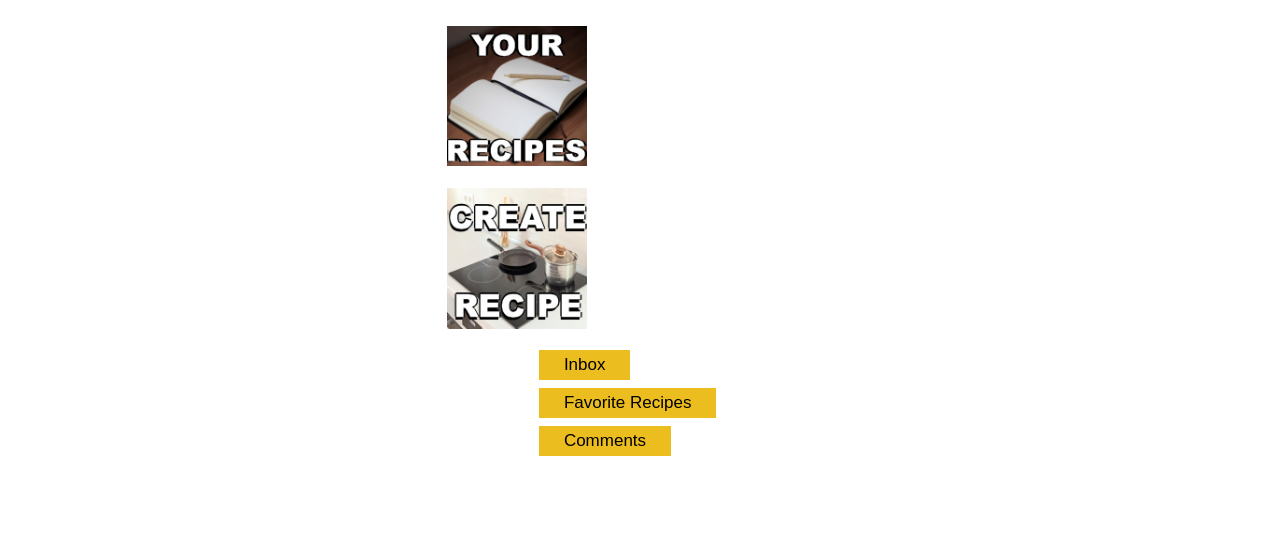
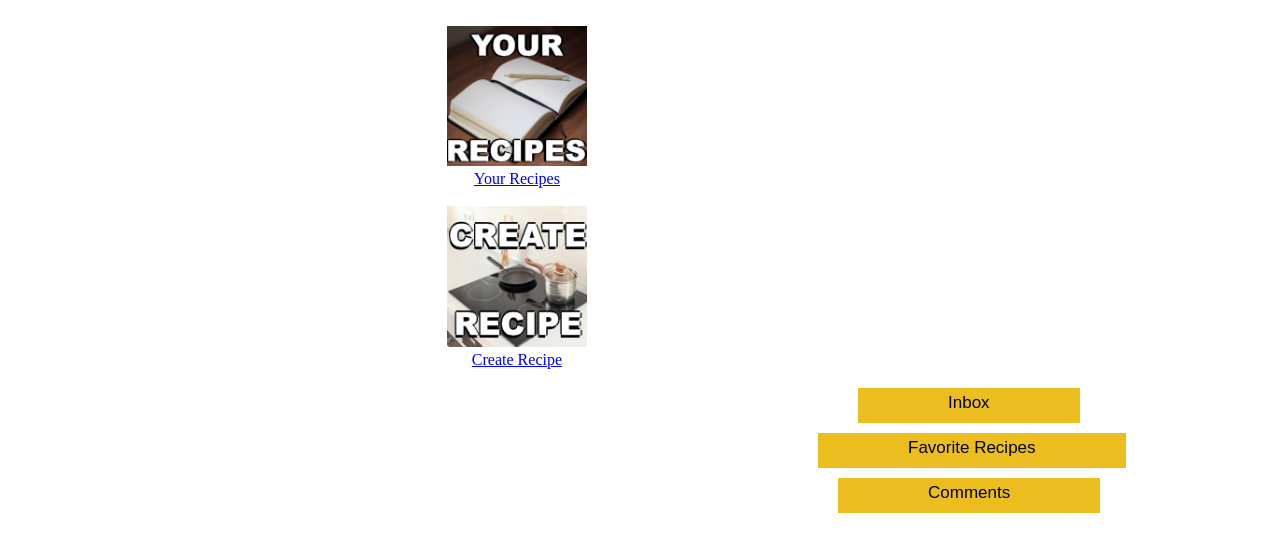
Before and after one commit to RGarcia35/The-SF-State-Official-Cookbook-Group-3, a website: page public/html/index.html in a window 1280 px wide. Shown: the part 201-752 px from the top of the page. Drawn offline with Linux system fonts and the light colour scheme.

Commit message:
index page fixed slightly, post review page added

```diff
--- a/public/css/style.css
+++ b/public/css/style.css
@@ -136,14 +136,14 @@ img:hover{
 }
 
 .container2 button{
-  margin-top: 8px;
-  margin: 8px 12% 0 42%;
+
+  margin: 10px 0px 0px 850px;
   background: #ecbd1f;
   font-size: 17px;
   border: none;
   cursor: pointer;
   color: black;
-  padding: 5px 25px;
+  padding: 5px 90px 10px 90px;
 }
 
 .container2 button:hover {
@@ -161,7 +161,39 @@ img:hover{
   color: black;
   padding: 5px 25px;
 }
+.container3 button:hover {
+  background: #ffdf77;
+}
 
+.container4 button{
+
+  margin: 10px 0px 0px 810px;
+  background: #ecbd1f;
+  font-size: 17px;
+  border: none;
+  cursor: pointer;
+  color: black;
+  padding: 5px 90px 10px 90px;
+}
+
+.container4 button:hover {
+  background: #ffdf77;
+}
+
+.container5 button{
+
+  margin: 10px 0px 0px 830px;
+  background: #ecbd1f;
+  font-size: 17px;
+  border: none;
+  cursor: pointer;
+  color: black;
+  padding: 5px 90px 10px 90px;
+}
+
+.container5 button:hover {
+  background: #ffdf77;
+}
 
 .card-body {
   display: inline-grid;
--- a/public/html/index.html
+++ b/public/html/index.html
@@ -42,28 +42,40 @@
           <a href = "../html/usersRecipes.html">
           <img src="../images/yourRecipes.jpg" alt="Snow" style="width:100%">
           </a>
+          <a href = "../html/usersRecipes.html" style="padding-left: 0px">
+            Your Recipes
+          </a>
         </div>
+
         <div class="column">
           <a href = "../html/createRecipe.html">
           <img src="../images/createRecipe.jpg"  alt="Forest" style="width:100%">
+          </a>
+          <a href = "../html/createRecipe.html" style="padding-left: 0px">
+            Create Recipe
           </a>
         </div>
       </div>
 
       <div class="container2">
-
         <form action = "../html/userInbox.html">
           <button type="submit">Inbox</button>
         </form>
+      </div>
 
+
+      <div class="container4">
         <form action = "../html/usersFavorites.html">
           <button type="submit">Favorite Recipes</button>
         </form>
+      </div>
 
+      <div class="container5">
         <form action = "../html/usersReviews.html">
           <button type="submit">Comments</button>
         </form>
       </div>
+
 </body>
 
 </html>
```
Also changed, not shown: public/html/postReview.html (+17 -2 lines).
